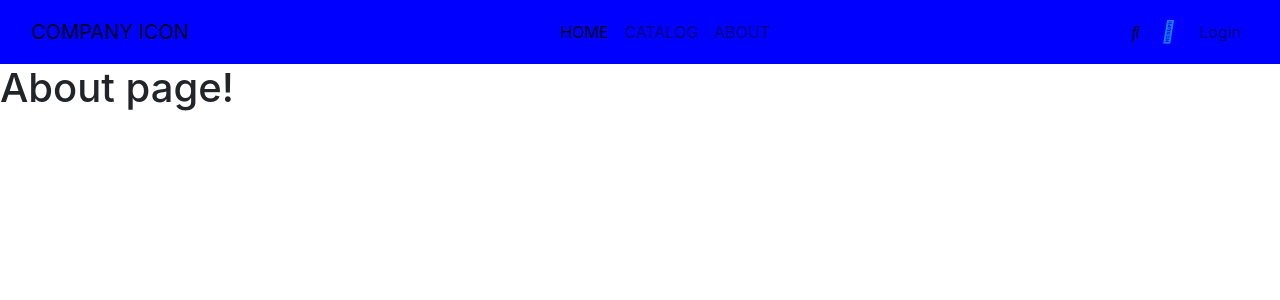
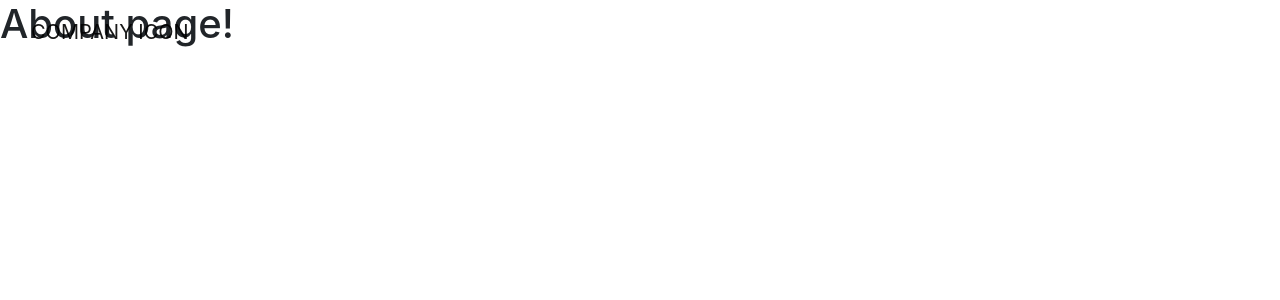
Before and after one commit to josem-gp/rails-ecommerce-site, a Rails app: page /about in a window 1280 px wide. Shown: the top 300 px of the page. Run offline with Rails 7, Linux system fonts and the light colour scheme; style sheets or scripts are compiled from the project's sources; parts of the project's set-up code (start-up, migrations or seed data) failed here and were passed over; some libraries are stand-ins or nearby versions.

Commit message:
changed style color to white for navbar elements

```diff
--- a/app/assets/stylesheets/components/_navbar.scss
+++ b/app/assets/stylesheets/components/_navbar.scss
@@ -13,20 +13,20 @@
   width: 40px;
 }
 
-.navbar {
-  background-color: blue !important;
+.nav-link {
+  color: white !important;
 }
 
 // Style to center and right part of nav
 
-// .navbar {
-//   position: absolute !important;
-//   z-index: 999;
-//   top: 0;
-//   right: 0;
-//   left: 0;
-//   background-color: transparent !important;
-// }
+.navbar {
+  position: absolute !important;
+  z-index: 999;
+  top: 0;
+  right: 0;
+  left: 0;
+  background-color: transparent !important;
+}
 
 .center-nav {
   flex-grow: 1;
@@ -46,6 +46,7 @@
 .search-btn {
   border: none;
   background: none;
+  color: white;
 }
 
 .close-search {
@@ -84,6 +85,7 @@
 .cart-nav {
   position: relative;
   font-size: 21px;
+  color: white;
 }
 
 // Dropdown menu
@@ -100,7 +102,7 @@
   height: 100vh;
   padding: 3% 3%;
   z-index: 999;
-  transition: all 0.25s ease-in-out;
+  transition: all 0.5s ease-in-out;
 }
 
 .fixed-body {
@@ -179,6 +181,7 @@
   .navbar-brand {
     flex-basis: 100%;
     text-align: center; //this will not make it go center once it is a img logo instead of words
+    color: white !important; //this will not make it go center once it is a img logo instead of words
   }
   .collapse {
     display: block !important;
```
